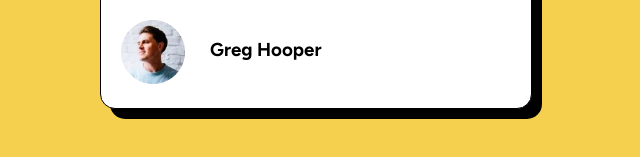
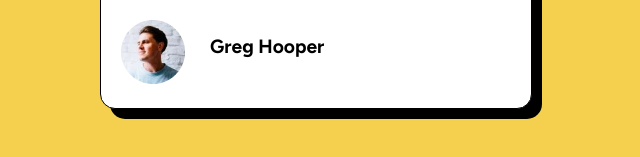
Before and after one commit to godiemtm/blog-preview-card-MG, a plain HTML site: page index.html in a window 1280 px wide. Shown: the part 563-720 px from the top of the page, 324-964 px from the left. Drawn offline with Linux system fonts and the light colour scheme.

Commit message:
Changed author_name to h3 and font-size to 0.3rem

```diff
--- a/index.html
+++ b/index.html
@@ -41,7 +41,7 @@
         <img src="assets/images/image-avatar.webp" alt="display_pic"/>
       </div>
       <div class="author_name">
-        <h3>Greg Hooper</h3>
+        <h2>Greg Hooper</h2>
       </div>
     </div>
   </div>
--- a/styles.css
+++ b/styles.css
@@ -40,6 +40,7 @@ body {
 }
 .author_name {
     padding-left: 25px;
+    font-size: 0.8rem;
 }
 .heading_container:hover {
     color: hsl(47, 88%, 63%);
```
